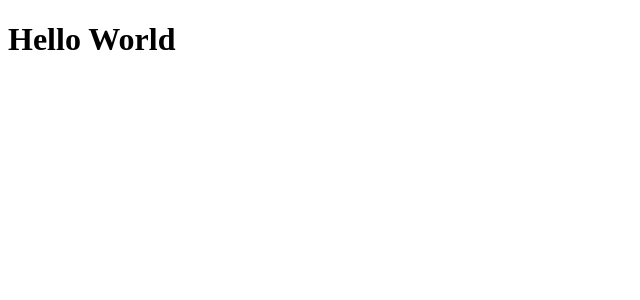
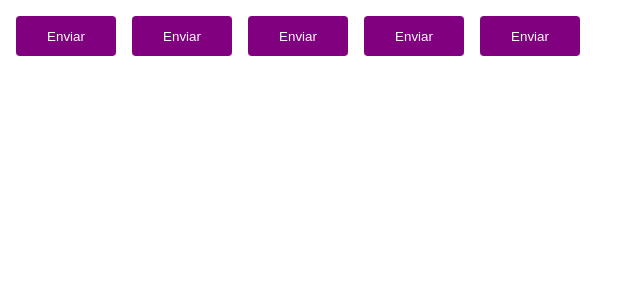
Before and after one commit to legeannd/pomodoro-timer, a React (Vite) app: page / in a window 1280 px wide. Shown: the top 300 px of the page, without its empty margins (0-640 px from the left). Built offline with nearby package versions, Linux system fonts and the light colour scheme.

Commit message:
feat: create default theme types

```diff
--- a/package.json
+++ b/package.json
@@ -10,11 +10,13 @@
   },
   "dependencies": {
     "react": "^18.2.0",
-    "react-dom": "^18.2.0"
+    "react-dom": "^18.2.0",
+    "styled-components": "^5.3.6"
   },
   "devDependencies": {
     "@types/react": "^18.0.17",
     "@types/react-dom": "^18.0.6",
+    "@types/styled-components": "^5.1.26",
     "@vitejs/plugin-react": "^2.1.0",
     "typescript": "^4.6.4",
     "vite": "^3.1.0"
--- a/src/App.tsx
+++ b/src/App.tsx
@@ -1,6 +1,16 @@
+import { ThemeProvider } from "styled-components";
+import { Button } from "./components/Button";
+import { defaultTheme } from "./styles/themes/default";
+
 export function App() {
 
   return (
-    <h1>Hello World</h1>
+    <ThemeProvider theme={defaultTheme}>
+      <Button variant="primary"/>
+      <Button variant="secondary"/>
+      <Button variant="success"/>
+      <Button variant="danger"/>
+      <Button />
+    </ThemeProvider>
   )
 }
--- /dev/null
+++ b/src/components/Button.styles.ts
@@ -0,0 +1,29 @@
+import styled, { css } from 'styled-components';
+
+export type ButtonVariant = 'primary' | 'secondary' | 'danger' | 'success';
+
+interface ButtonContainerProps {
+  variant: ButtonVariant;
+}
+
+const buttonVariants = {
+  primary: 'purple',
+  secondary: 'orange',
+  danger: 'red',
+  success: 'green',
+}
+
+export const ButtonContainer = styled.button<ButtonContainerProps>`
+  width: 100px;
+  height: 40px;
+  border-radius: 4px;
+  border: 0;
+  margin: 8px;
+
+  background-color: ${props => props.theme.primary};
+  color: ${props => props.theme.white};
+
+  /* ${props => {
+    return css`background-color: ${buttonVariants[props.variant]}`
+  }} */
+`;
--- /dev/null
+++ b/src/components/Button.tsx
@@ -0,0 +1,9 @@
+import { ButtonContainer, ButtonVariant } from "./Button.styles";
+
+interface ButtonProps {
+  variant?: ButtonVariant;
+}
+
+export function Button({ variant = 'primary' }: ButtonProps) {
+  return <ButtonContainer variant={variant}>Enviar</ButtonContainer>
+}
--- /dev/null
+++ b/src/styles/themes/default.ts
@@ -0,0 +1,5 @@
+export const defaultTheme = {
+  white: 'white',
+  primary: 'purple',
+  secondary: 'orange',
+}
```
Also changed, not shown: src/@types/styles.d.ts (added, +8 -0 lines), 1 other file (tests, documents, lock files or other folders).
